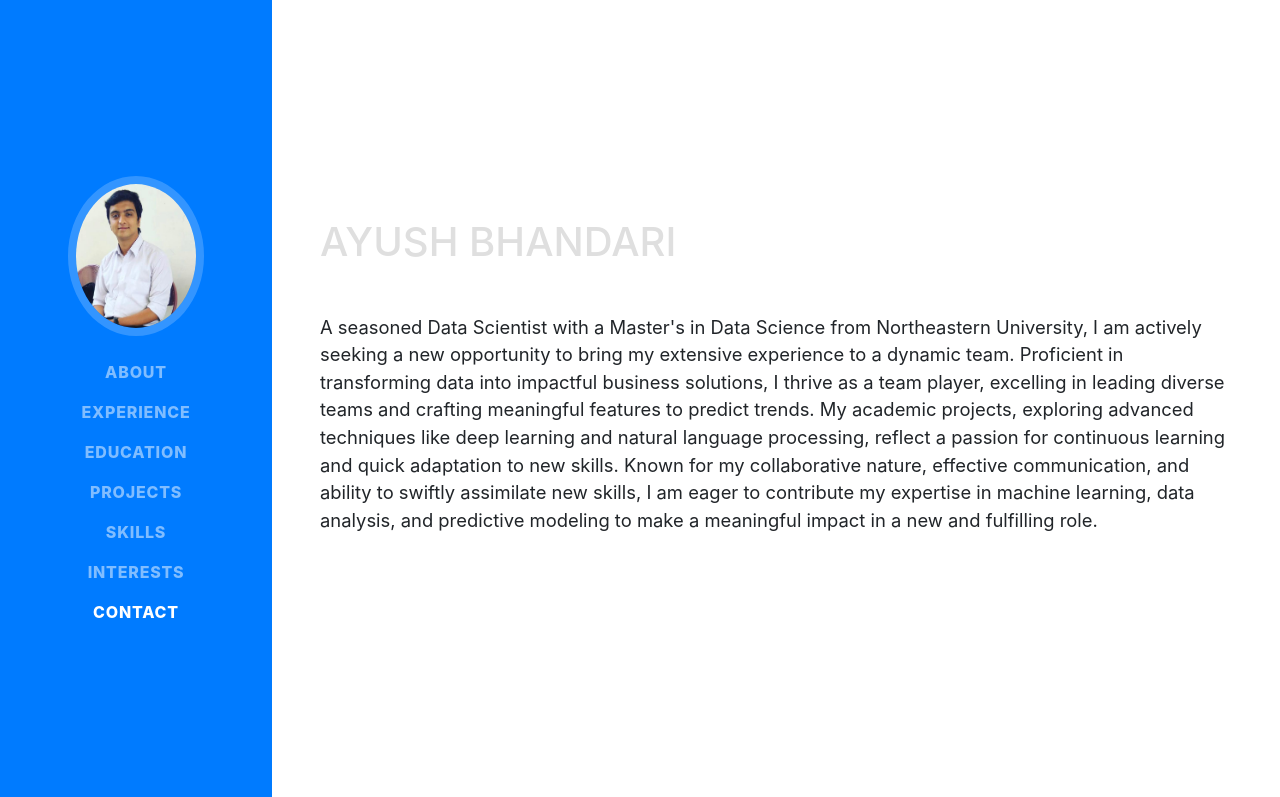
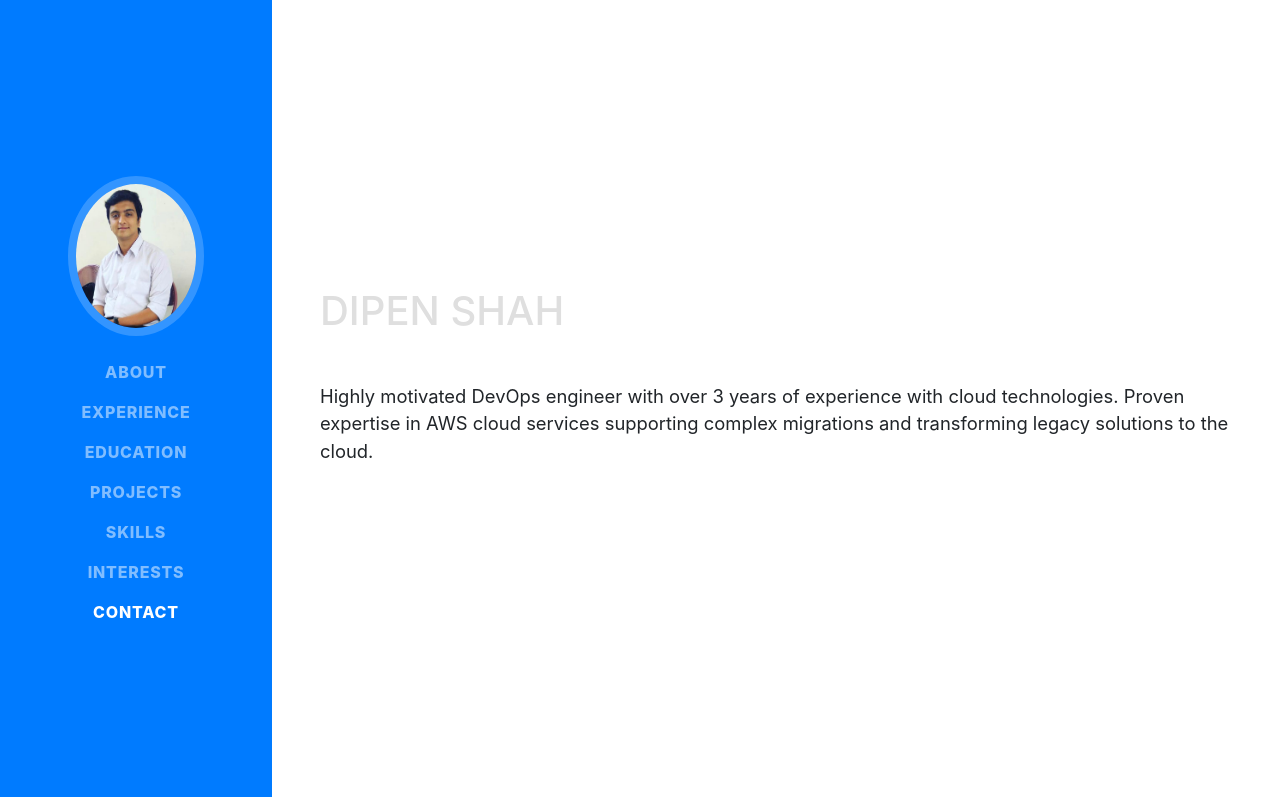
Before and after one commit to dipen97/dipen97.github.io, a website with bundled scripts: page index.html in a window 1280 px wide. Shown: the top 797 px of the page. Built offline with nearby package versions, Linux system fonts and the light colour scheme; a web font is replaced by a local one.

Commit message:
Updating Main Page-1

```diff
--- a/index.html
+++ b/index.html
@@ -8,7 +8,7 @@
   <meta name="description" content="">
   <meta name="author" content="">
 
-  <title>Ayush Bhandari Resume</title>
+  <title>Dipen Shah Resume</title>
   <link rel="icon" href="img/resumeicon.png" type = "image/resume-icon">
   <!-- Bootstrap core CSS -->
   <link href="vendor/bootstrap/css/bootstrap.min.css" rel="stylesheet">
@@ -28,7 +28,7 @@
 
   <nav class="navbar navbar-expand-lg navbar-dark bg-primary fixed-top" id="sideNav">
     <a class="navbar-brand js-scroll-trigger" href="#page-top">
-      <span class="d-block d-lg-none">Ayush Bhandari</span>
+      <span class="d-block d-lg-none">Dipen Shah</span>
       <span class="d-none d-lg-block">
         <img class="img-fluid img-profile rounded-circle mx-auto mb-2" src="img/profile.jpeg" alt="">
       </span>
@@ -65,15 +65,12 @@
 
     <section class="resume-section p-3 p-lg-5 d-flex align-items-center" id="about">
       <div class="w-100">
-        <h1 class="mb-0">Ayush Bhandari
+        <h1 class="mb-0">Dipen Shah
         </h1>
         <br>
         <br>
-        <p class="lead mb-5">A seasoned Data Scientist with a Master's in Data Science from Northeastern University, I am actively seeking a new opportunity to bring my extensive experience to a dynamic team.
-           Proficient in transforming data into impactful business solutions, I thrive as a team player, excelling in leading diverse teams and crafting meaningful features to predict trends.
-            My academic projects, exploring advanced techniques like deep learning and natural language processing, reflect a passion for continuous learning and quick adaptation to new skills.
-            Known for my collaborative nature, effective communication, and ability to swiftly assimilate new skills, I am eager to contribute my expertise in machine learning, data analysis,
-             and predictive modeling to make a meaningful impact in a new and fulfilling role.</p>
+        <p class="lead mb-5">Highly motivated DevOps engineer with over 3 years of experience with cloud technologies. Proven expertise in AWS cloud services supporting complex migrations and transforming legacy solutions to the cloud.
+        </p>
       </div>
     </section>
 
```
